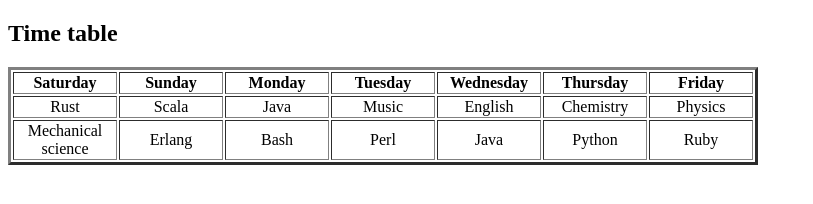
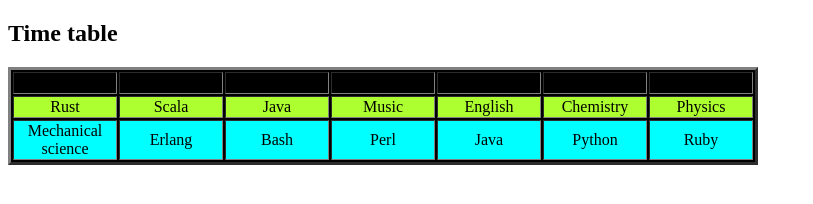
Before and after one commit to akanni-fijab/web-dev, a plain HTML site: page tables.html in a window 1280 px wide. Shown: the whole page, without its empty margins (0-813 px from the left). Drawn offline with Linux system fonts and the light colour scheme.

Commit message:
Update tables.html

```diff
--- a/tables.html
+++ b/tables.html
@@ -10,7 +10,7 @@
     <body>
         <h2>Time table</h2>
 
-        <table border="3">
+        <table border="3" style="background-color: black;">
             <tr align="center">
                 <th width="100">Saturday</th>
                 <th width="100">Sunday</th>
@@ -22,7 +22,7 @@
 
             </tr>
 
-            <tr align="center">
+            <tr align="center" style="background-color: greenyellow;">
                 <td>Rust</td>
                 <td>Scala</td>
                 <td>Java</td>
@@ -35,7 +35,7 @@
 
 
             </tr>
-            <tr align="center">
+            <tr align="center" style="background-color: aqua;">
                 <td>Mechanical science</td>
                 <td>Erlang</td>
                 <td>Bash</td>
```
